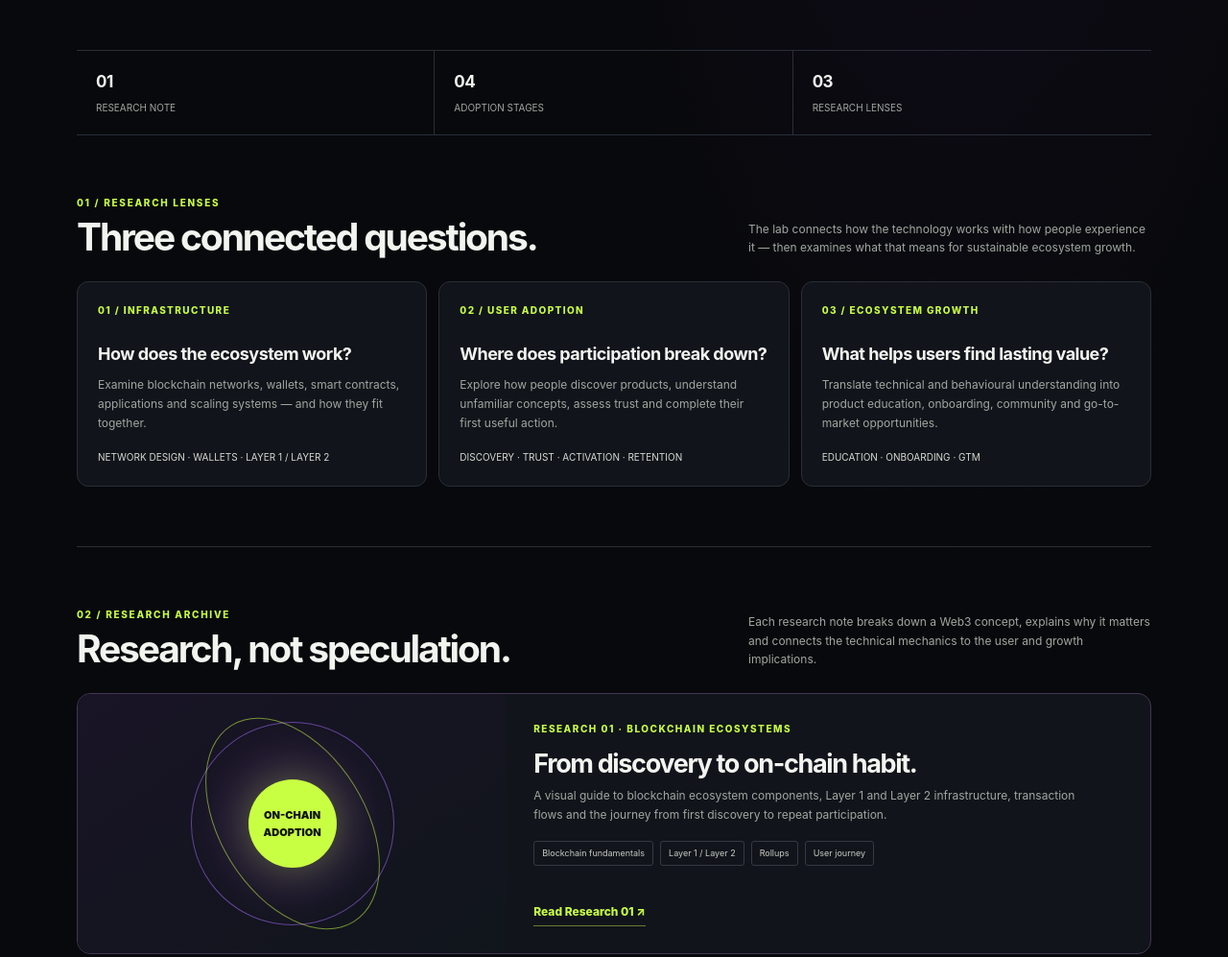
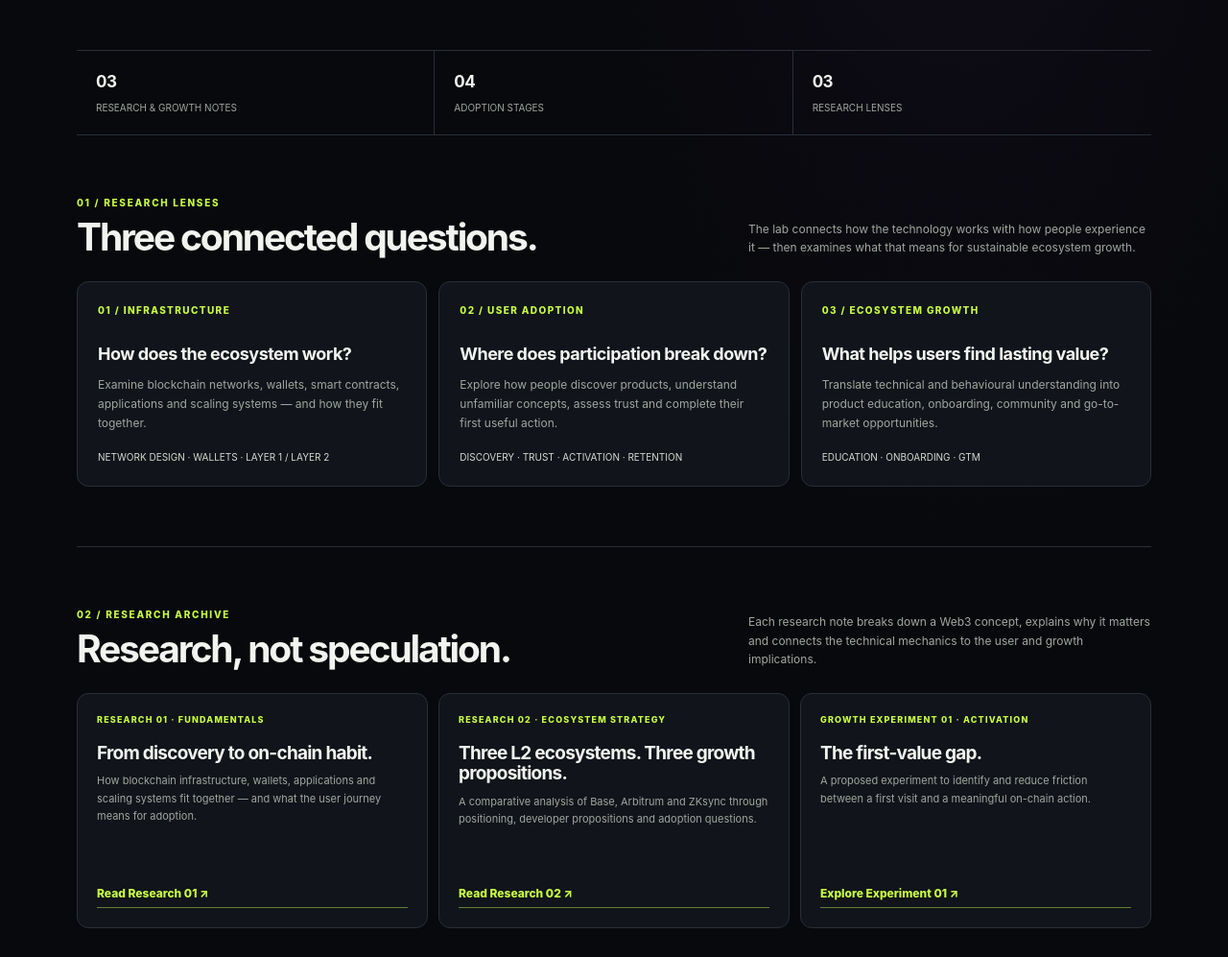
Before and after one commit to maryamdps/web3-ecosystem-growth-lab-preview, a plain HTML site: page projects/web3-ecosystem-growth-lab/index.html in a window 1280 px wide. Shown: the part 642-1639 px from the top of the page at 96% size. Drawn offline with Linux system fonts and the light colour scheme.

Commit message:
Expand research archive with ecosystem analysis and growth experiment

```diff
--- a/projects/web3-ecosystem-growth-lab/index.html
+++ b/projects/web3-ecosystem-growth-lab/index.html
@@ -15,11 +15,11 @@ header{height:72px;border-bottom:1px solid var(--line);display:flex;align-items:
 section{padding:62px 0;border-bottom:1px solid var(--line)}.section-head{display:flex;justify-content:space-between;align-items:end;gap:30px;margin-bottom:25px}.section-head h2{font-size:clamp(26px,3.5vw,39px);line-height:1.05;letter-spacing:-.055em;margin:8px 0 0}.section-head p{max-width:420px;color:var(--muted);font-size:12px;margin:0}
 .tracks{display:grid;grid-template-columns:repeat(3,1fr);gap:12px}.track{background:var(--panel);border:1px solid var(--line);border-radius:12px;padding:21px;min-height:190px}.track .index{font-size:10px;color:var(--lime);letter-spacing:.14em;font-weight:850}.track h3{font-size:18px;letter-spacing:-.03em;margin:22px 0 8px}.track p{font-size:12px;color:var(--muted);margin:0}.track .topics{margin-top:16px;color:#d6dbd2;font-size:10px;line-height:1.8}
 .feature{display:grid;grid-template-columns:.8fr 1.2fr;border:1px solid #443653;border-radius:14px;overflow:hidden;background:var(--panel)}.feature-art{min-height:270px;position:relative;overflow:hidden;background:radial-gradient(circle at 50% 50%,#7433a955,transparent 40%),linear-gradient(145deg,#191426,#10151b);display:grid;place-items:center}.feature-art:before,.feature-art:after{content:"";position:absolute;width:210px;height:210px;border:1px solid #a56bff88;border-radius:50%;transform:rotate(32deg)}.feature-art:after{width:150px;height:240px;border-color:#c8ff4288;transform:rotate(-32deg)}.feature-core{z-index:1;width:92px;height:92px;border-radius:50%;background:var(--lime);color:#10130b;display:grid;place-items:center;text-align:center;font-size:11px;font-weight:950;box-shadow:0 0 45px #c8ff4255}.feature-copy{padding:28px;display:flex;flex-direction:column;align-items:flex-start}.feature-label{font-size:10px;letter-spacing:.15em;color:var(--lime);font-weight:850;text-transform:uppercase}.feature-copy h3{font-size:27px;line-height:1.08;letter-spacing:-.05em;margin:13px 0 9px}.feature-copy p{font-size:12px;color:var(--muted);max-width:570px;margin:0}.tags{display:flex;gap:7px;flex-wrap:wrap;margin:17px 0 22px}.tags span{font-size:9px;color:#c6ccc3;border:1px solid #343a43;border-radius:3px;padding:5px 8px}.read-link{margin-top:auto;color:var(--lime);font-size:12px;font-weight:850;border-bottom:1px solid #687d36;padding-bottom:4px}
-.model{display:grid;grid-template-columns:repeat(4,1fr);gap:8px}.stage{background:var(--panel);border:1px solid var(--line);padding:17px;border-radius:10px;position:relative}.stage .num{font-size:10px;color:var(--lime);font-weight:850;letter-spacing:.12em}.stage h3{font-size:16px;margin:13px 0 6px}.stage p{font-size:11px;color:var(--muted);margin:0}.stage small{display:block;margin-top:14px;padding-top:11px;border-top:1px solid var(--line);font-size:10px;color:#d6ddd2}
+.archive-grid{display:grid;grid-template-columns:repeat(3,1fr);gap:11px}.archive-card{display:flex;flex-direction:column;min-height:245px;padding:20px;border:1px solid var(--line);border-radius:12px;background:var(--panel)}.archive-card .feature-label{font-size:9px;letter-spacing:.13em;color:var(--lime);font-weight:850}.archive-card h3{font-size:19px;line-height:1.12;letter-spacing:-.04em;margin:16px 0 9px}.archive-card p{font-size:11px;color:var(--muted);margin:0}.archive-card .read-link{margin-top:auto;padding-top:22px}.model{display:grid;grid-template-columns:repeat(4,1fr);gap:8px}.stage{background:var(--panel);border:1px solid var(--line);padding:17px;border-radius:10px;position:relative}.stage .num{font-size:10px;color:var(--lime);font-weight:850;letter-spacing:.12em}.stage h3{font-size:16px;margin:13px 0 6px}.stage p{font-size:11px;color:var(--muted);margin:0}.stage small{display:block;margin-top:14px;padding-top:11px;border-top:1px solid var(--line);font-size:10px;color:#d6ddd2}
 .method{display:grid;grid-template-columns:1fr 1fr;gap:12px}.method article{padding:21px;border:1px solid var(--line);background:var(--panel);border-radius:10px}.method h3{font-size:15px;margin:0 0 8px}.method p{font-size:12px;color:var(--muted);margin:0}.principles{display:grid;grid-template-columns:repeat(3,1fr);gap:10px}.principle{border-top:2px solid var(--lime);padding:15px 14px;background:#101319}.principle b{font-size:12px}.principle p{font-size:11px;color:var(--muted);margin:6px 0 0}
 footer{padding:24px 0 34px;display:flex;justify-content:space-between;gap:15px;color:#747c74;font-size:10px;letter-spacing:.07em}
-@media(max-width:760px){.hero{grid-template-columns:1fr;padding:55px 0 40px;gap:28px}.hero-visual{min-height:280px}.section-head{display:block}.section-head p{margin-top:12px}.tracks{grid-template-columns:1fr}.model{grid-template-columns:1fr 1fr}.feature{grid-template-columns:1fr}.feature-art{min-height:210px}.method{grid-template-columns:1fr}.principles{grid-template-columns:1fr 1fr}}
-@media(max-width:520px){.wrap{width:calc(100% - 30px)}header{height:auto;padding:13px 0;flex-wrap:wrap}nav{order:3;width:100%;justify-content:space-between;gap:10px}nav a{font-size:11px}.hero h1{font-size:45px}.lead{font-size:14px}.signal{padding:14px 10px}.signal b{font-size:14px}.signal span{font-size:9px}.section{padding:44px 0}.model,.principles{grid-template-columns:1fr}.feature-copy{padding:22px}footer{display:block}footer span{display:block;margin-top:7px}}
+@media(max-width:760px){.hero{grid-template-columns:1fr;padding:55px 0 40px;gap:28px}.hero-visual{min-height:280px}.section-head{display:block}.section-head p{margin-top:12px}.tracks{grid-template-columns:1fr}.archive-grid{grid-template-columns:1fr}.model{grid-template-columns:1fr 1fr}.feature{grid-template-columns:1fr}.feature-art{min-height:210px}.method{grid-template-columns:1fr}.principles{grid-template-columns:1fr 1fr}}
+@media(max-width:520px){.wrap{width:calc(100% - 30px)}header{height:auto;padding:13px 0;flex-wrap:wrap}nav{order:3;width:100%;justify-content:space-between;gap:10px}nav a{font-size:11px}.hero h1{font-size:45px}.lead{font-size:14px}.signal{padding:14px 10px}.signal b{font-size:14px}.signal span{font-size:9px}.section{padding:44px 0}.model,.principles{grid-template-columns:1fr}.archive-grid{grid-template-columns:1fr}.feature-copy{padding:22px}footer{display:block}footer span{display:block;margin-top:7px}}
 </style>
 </head>
 <body>
@@ -42,7 +42,7 @@ footer{padding:24px 0 34px;display:flex;justify-content:space-between;gap:15px;c
 </div>
 </section>
 <div class="signal-row">
-<div class="signal"><b>01</b><span>RESEARCH NOTE</span></div>
+<div class="signal"><b>03</b><span>RESEARCH & GROWTH NOTES</span></div>
 <div class="signal"><b>04</b><span>ADOPTION STAGES</span></div>
 <div class="signal"><b>03</b><span>RESEARCH LENSES</span></div>
 </div>
@@ -56,10 +56,11 @@ footer{padding:24px 0 34px;display:flex;justify-content:space-between;gap:15px;c
 </section>
 <section id="research">
 <div class="section-head"><div><div class="kicker">02 / RESEARCH ARCHIVE</div><h2>Research, not speculation.</h2></div><p>Each research note breaks down a Web3 concept, explains why it matters and connects the technical mechanics to the user and growth implications.</p></div>
-<article class="feature">
-<div class="feature-art"><div class="feature-core">ON-CHAIN<br>ADOPTION</div></div>
-<div class="feature-copy"><div class="feature-label">RESEARCH 01 · BLOCKCHAIN ECOSYSTEMS</div><h3>From discovery to on-chain habit.</h3><p>A visual guide to blockchain ecosystem components, Layer 1 and Layer 2 infrastructure, transaction flows and the journey from first discovery to repeat participation.</p><div class="tags"><span>Blockchain fundamentals</span><span>Layer 1 / Layer 2</span><span>Rollups</span><span>User journey</span></div><a class="read-link" href="../../research/01-from-discovery-to-onchain-habit.html">Read Research 01 ↗</a></div>
-</article>
+<div class="archive-grid">
+<article class="archive-card"><div class="feature-label">RESEARCH 01 · FUNDAMENTALS</div><h3>From discovery to on-chain habit.</h3><p>How blockchain infrastructure, wallets, applications and scaling systems fit together — and what the user journey means for adoption.</p><a class="read-link" href="../../research/01-from-discovery-to-onchain-habit.html">Read Research 01 ↗</a></article>
+<article class="archive-card"><div class="feature-label">RESEARCH 02 · ECOSYSTEM STRATEGY</div><h3>Three L2 ecosystems. Three growth propositions.</h3><p>A comparative analysis of Base, Arbitrum and ZKsync through positioning, developer propositions and adoption questions.</p><a class="read-link" href="../../research/02-three-l2-ecosystems-three-growth-propositions.html">Read Research 02 ↗</a></article>
+<article class="archive-card"><div class="feature-label">GROWTH EXPERIMENT 01 · ACTIVATION</div><h3>The first-value gap.</h3><p>A proposed experiment to identify and reduce friction between a first visit and a meaningful on-chain action.</p><a class="read-link" href="../../research/03-the-first-value-gap.html">Explore Experiment 01 ↗</a></article>
+</div>
 </section>
 <section id="growth">
 <div class="section-head"><div><div class="kicker">03 / ADOPTION FRAMEWORK</div><h2>From first touch to repeat use.</h2></div><p>A practical lens for diagnosing friction across the user journey. The goal is not to maximise wallet connections or transaction counts, but to help the right users reach and recognise product value.</p></div>
```
